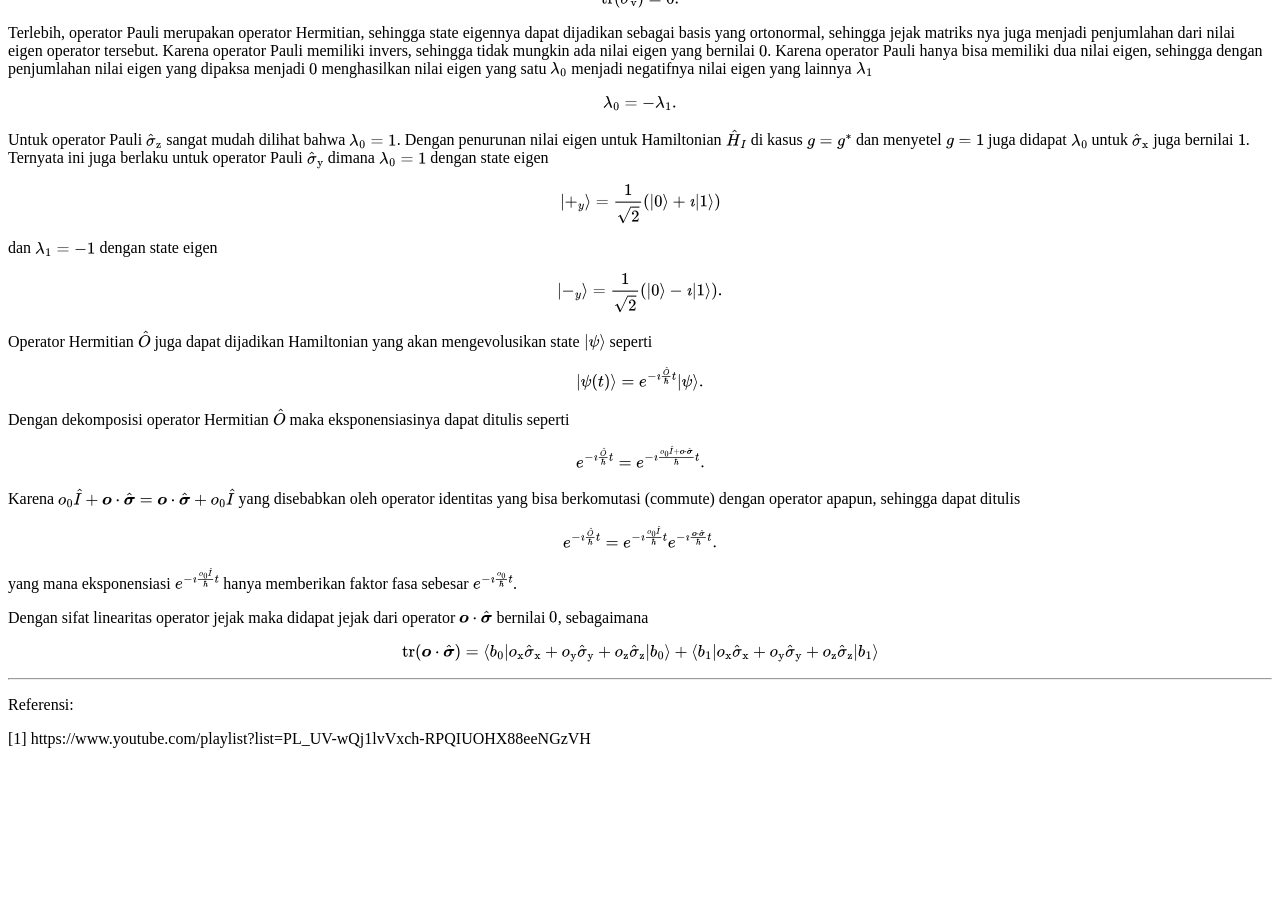
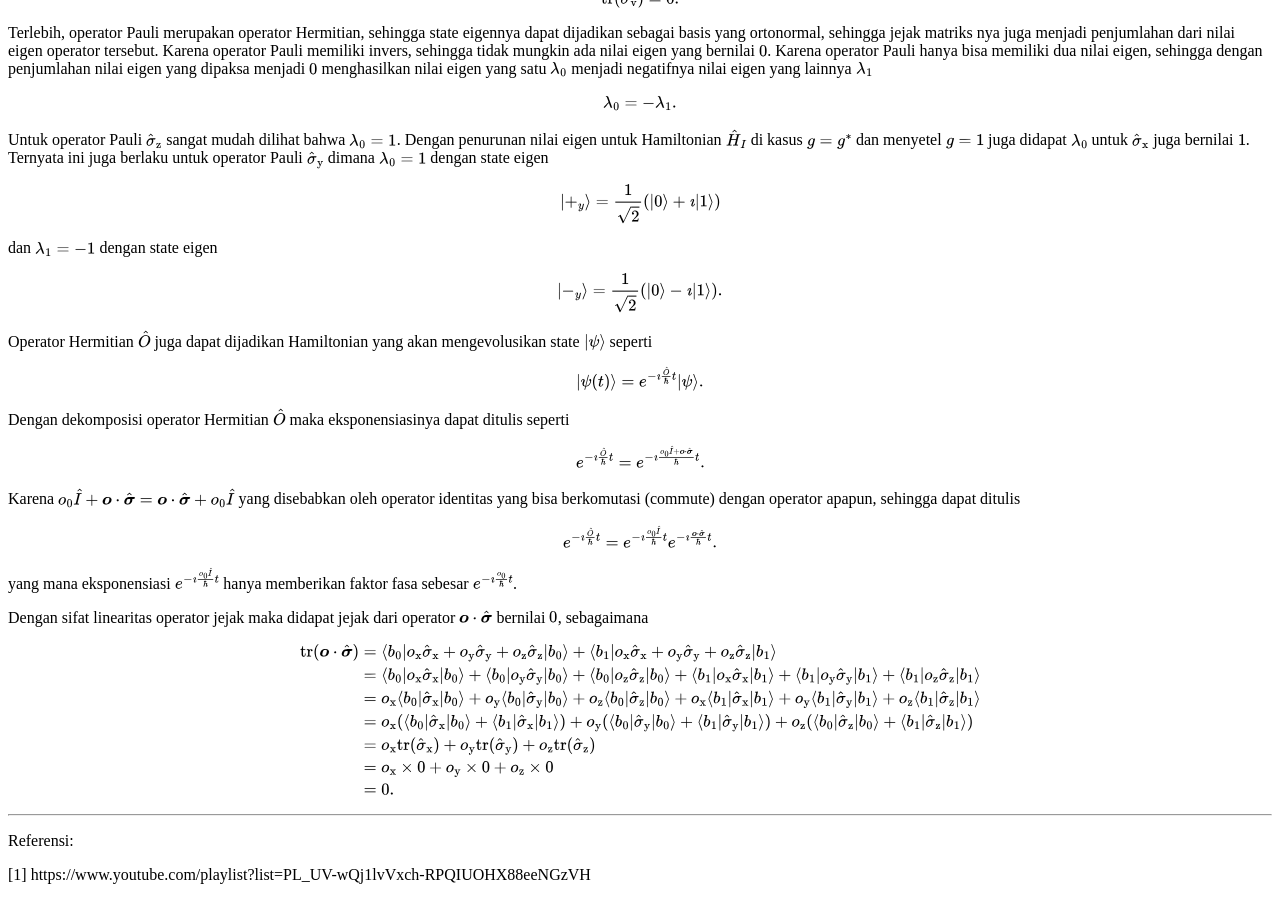
Before and after one commit to dangausuluah/dangausuluah.github.io, a Jekyll site: the page built from _posts/2025-08-26-SDT.md, in a window 1280 px wide and 900 px high, scrolled down 5483 px. Built offline with Jekyll 4.4.1, drawn with Linux system fonts in a browser that asks for light colours; nearby versions of some CDN libraries; our own code applies the rules of GitHub Pages for plain Markdown files; a script that is not in the unit is left out; comment, search, counter and statistics services are not loaded; before the commit the page ends 6247 px from its top, so only the background shows below that.

Commit message:
Update 2025-08-26-SDT.md

```diff
--- a/_posts/2025-08-26-SDT.md
+++ b/_posts/2025-08-26-SDT.md
@@ -395,7 +395,13 @@ Dengan sifat linearitas operator jejak maka didapat jejak dari operator $\M{o} \
 
 $$
 \begin{align*}
-\mathrm{tr} (\M{o} \cdot \hat{\M{\sigma}}) &= \bra{b_0} o_\mathrm{x} \hat{\sigma}\_\mathrm{x} + o_\mathrm{y} \hat{\sigma}\_\mathrm{y}  + o_\mathrm{z} \hat{\sigma}\_\mathrm{z} \ket{b_0} + \bra{b_1} o_\mathrm{x} \hat{\sigma}\_\mathrm{x} + o_\mathrm{y} \hat{\sigma}\_\mathrm{y}  + o_\mathrm{z} \hat{\sigma}\_\mathrm{z} \ket{b_1}
+\mathrm{tr} (\M{o} \cdot \hat{\M{\sigma}}) &= \bra{b_0} o_\mathrm{x} \hat{\sigma}\_\mathrm{x} + o_\mathrm{y} \hat{\sigma}\_\mathrm{y}  + o_\mathrm{z} \hat{\sigma}\_\mathrm{z} \ket{b_0} + \bra{b_1} o_\mathrm{x} \hat{\sigma}\_\mathrm{x} + o_\mathrm{y} \hat{\sigma}\_\mathrm{y}  + o_\mathrm{z} \hat{\sigma}\_\mathrm{z} \ket{b_1}\\
+&= \bra{b_0} o_\mathrm{x} \hat{\sigma}\_\mathrm{x} \ket{b_0} + \bra{b_0} o_\mathrm{y} \hat{\sigma}\_\mathrm{y} \ket{b_0} + \bra{b_0} o_\mathrm{z} \hat{\sigma}\_\mathrm{z} \ket{b_0} + \bra{b_1} o_\mathrm{x} \hat{\sigma}\_\mathrm{x} \ket{b_1} + \bra{b_1} o_\mathrm{y} \hat{\sigma}\_\mathrm{y} \ket{b_1} + \bra{b_1} o_\mathrm{z} \hat{\sigma}\_\mathrm{z} \ket{b_1} \\
+&= o_\mathrm{x} \bra{b_0} \hat{\sigma}\_\mathrm{x} \ket{b_0} + o_\mathrm{y} \bra{b_0} \hat{\sigma}\_\mathrm{y} \ket{b_0} + o_\mathrm{z} \bra{b_0} \hat{\sigma}\_\mathrm{z} \ket{b_0} + o_\mathrm{x} \bra{b_1} \hat{\sigma}\_\mathrm{x} \ket{b_1} + o_\mathrm{y} \bra{b_1} \hat{\sigma}\_\mathrm{y} \ket{b_1} + o_\mathrm{z} \bra{b_1} \hat{\sigma}\_\mathrm{z} \ket{b_1} \\
+&= o_\mathrm{x} (\bra{b_0} \hat{\sigma}\_\mathrm{x} \ket{b_0} + \bra{b_1} \hat{\sigma}\_\mathrm{x} \ket{b_1}) + o_\mathrm{y} (\bra{b_0} \hat{\sigma}\_\mathrm{y} \ket{b_0} + \bra{b_1} \hat{\sigma}\_\mathrm{y} \ket{b_1}) + o_\mathrm{z} (\bra{b_0} \hat{\sigma}\_\mathrm{z} \ket{b_0} + \bra{b_1} \hat{\sigma}\_\mathrm{z} \ket{b_1}) \\
+&= o_\mathrm{x} \mathrm{tr} (\hat{\sigma}\_\mathrm{x}) + o_\mathrm{y} \mathrm{tr} (\hat{\sigma}\_\mathrm{y}) + o_\mathrm{z} \mathrm{tr} (\hat{\sigma}\_\mathrm{z}) \\
+&= o_\mathrm{x} \times 0 + o_\mathrm{y} \times 0 + o_\mathrm{z} \times 0\\
+&= 0.
 \end{align*}
 $$
 
```
